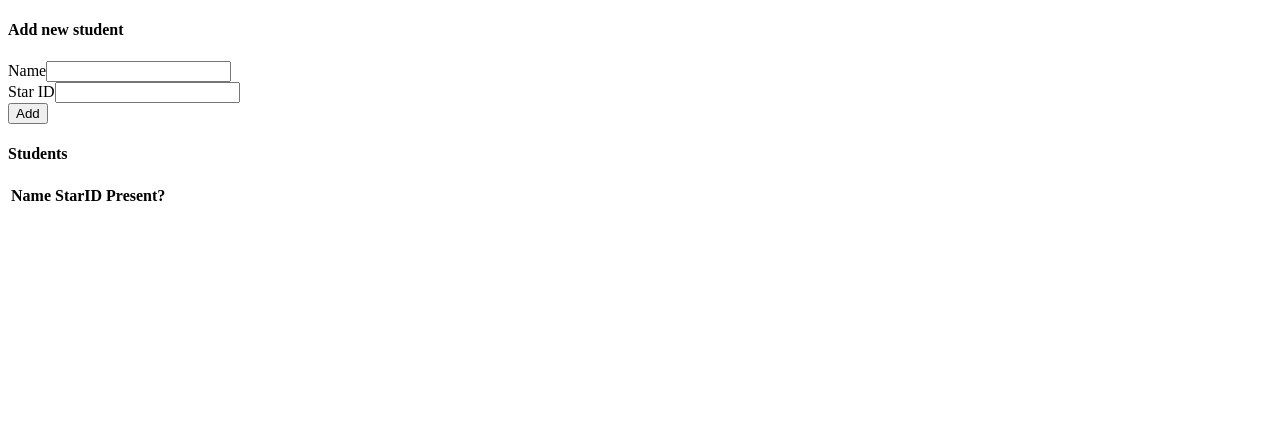
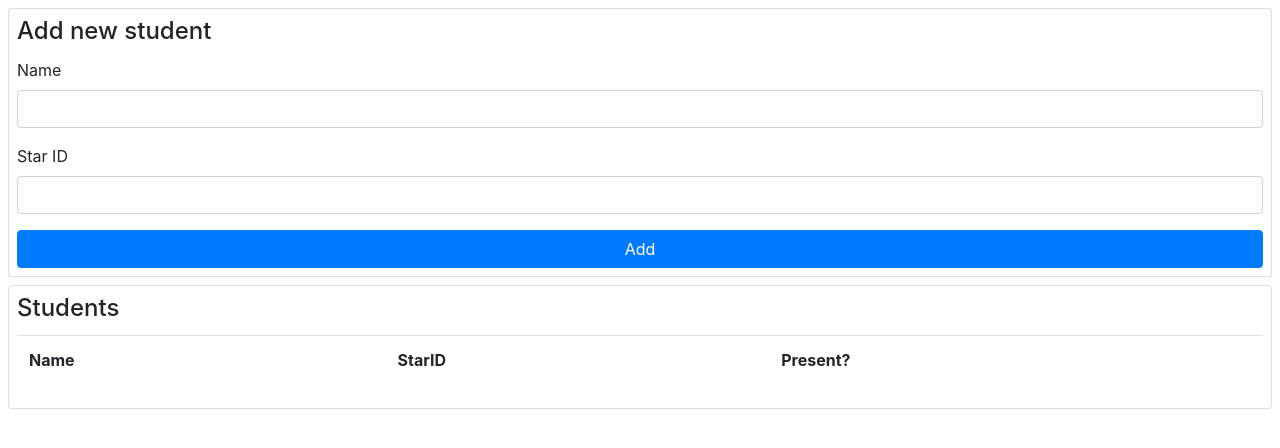
Before and after one commit to anibal-chiqui/Week09, a Vue app in the folder student-sign-in/: page / in a window 1280 px wide. Shown: the top 448 px of the page. Built offline with nearby package versions, Linux system fonts and the light colour scheme.

Commit message:
Bootstrap styles added

```diff
--- a/student-sign-in/package.json
+++ b/student-sign-in/package.json
@@ -8,6 +8,8 @@
     "lint": "vue-cli-service lint"
   },
   "dependencies": {
+    "bootstrap": "^4.5.0",
+    "bootstrap-vue": "^2.14.0",
     "core-js": "^3.6.4",
     "vue": "^2.6.11"
   },
--- a/student-sign-in/src/App.vue
+++ b/student-sign-in/src/App.vue
@@ -1,7 +1,7 @@
 <template>
   <div id="app">
     <NewStudentForm v-on:student-added="newStudentAdded"></NewStudentForm>
-    <StudentTable></StudentTable>
+    <StudentTable v-bind:students="students"></StudentTable>
     <StudentMessage></StudentMessage>
   </div>
 </template>
@@ -27,7 +27,7 @@ export default {
     newStudentAdded(student) {
       this.students.push(student)
       this.students.sort(function(s1, s2) {
-        return s1.name.toLowerCase() > s2.name.toLowerCase() ? -1 : 1
+        return s1.name.toLowerCase() < s2.name.toLowerCase() ? -1 : 1
       })
     }
   }
--- a/student-sign-in/src/main.js
+++ b/student-sign-in/src/main.js
@@ -1,5 +1,11 @@
 import Vue from 'vue'
 import App from './App.vue'
+import BootstrapVue from 'bootstrap-vue'
+
+Vue.use(BootstrapVue)
+
+import 'bootstrap/dist/css/bootstrap.css'
+import 'bootstrap-vue/dist/bootstrap-vue.css'
 
 Vue.config.productionTip = false
 
```
Also changed, not shown: 1 other file (tests, documents, lock files or other folders).
